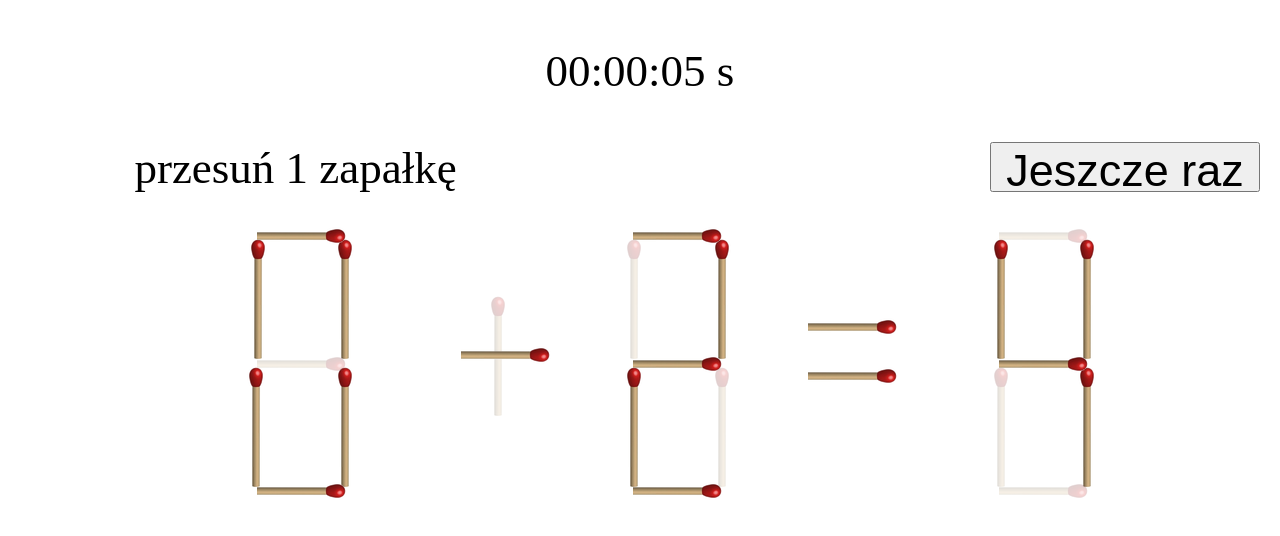
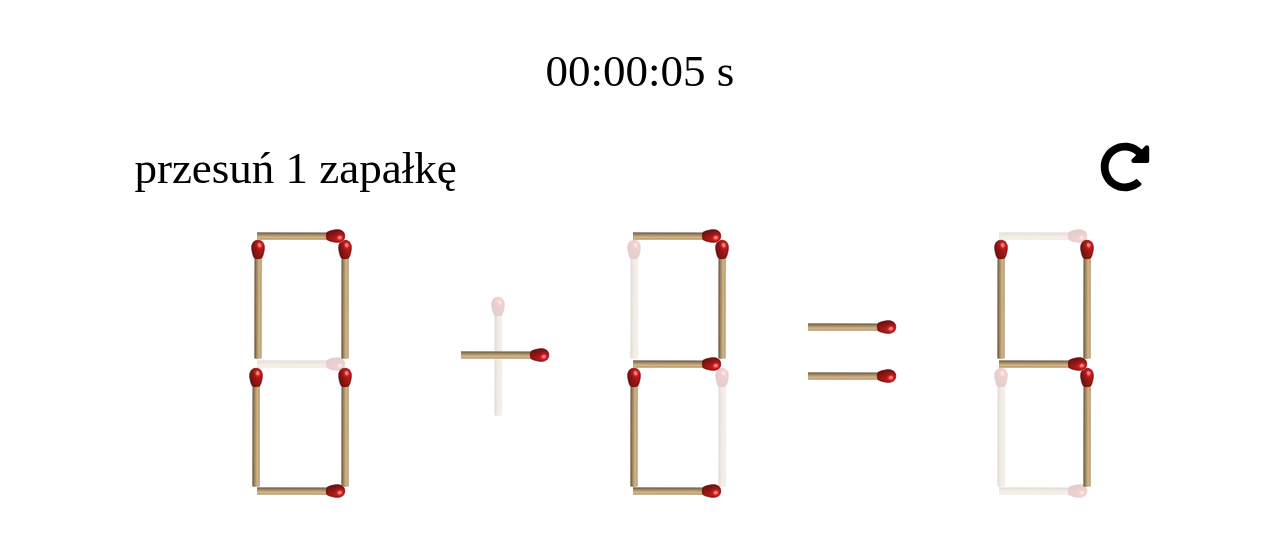
Before and after one commit to gosia769/tk-game, a plain HTML site: page MatchGame/index.html in a window 1280 px wide. Drawn offline with Linux system fonts and the light colour scheme.

Commit message:
adding refresh button

```diff
--- a/MatchGame/css/thegamestyle.css
+++ b/MatchGame/css/thegamestyle.css
@@ -4,6 +4,7 @@
 }
 
 .topcenter {
+    /*left: 505px;*/
     text-align: center;
     margin-top: 3%;
     margin-bottom: 1%;
--- a/MatchGame/index.html
+++ b/MatchGame/index.html
@@ -16,7 +16,8 @@
 <!--            <p class="text" id="hint"></p>-->
         </div>
         <div class="topright">
-            <button id="ret" onclick="reloading();" class="retry-button">Jeszcze raz</button>
+            <img src="images/redo-alt-solid.svg"  id="ret" onclick="reloading();" class="retry-button">
+<!--            <button id="ret" onclick="reloading();" class="retry-button">Jeszcze raz</button>-->
         </div>
       </div>
 
```
Also changed, not shown: MatchGame/images/redo-alt-solid.svg (added).
